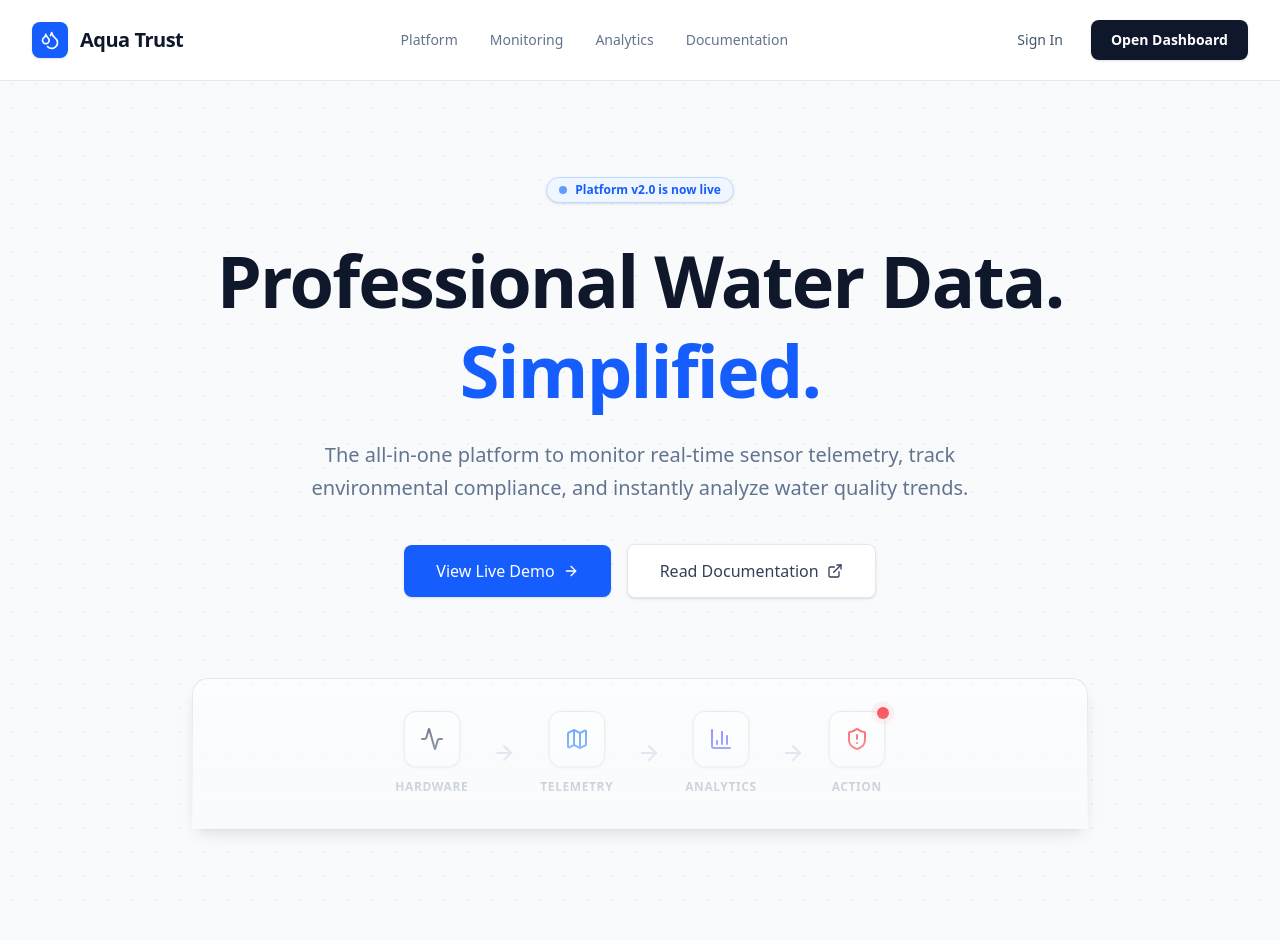
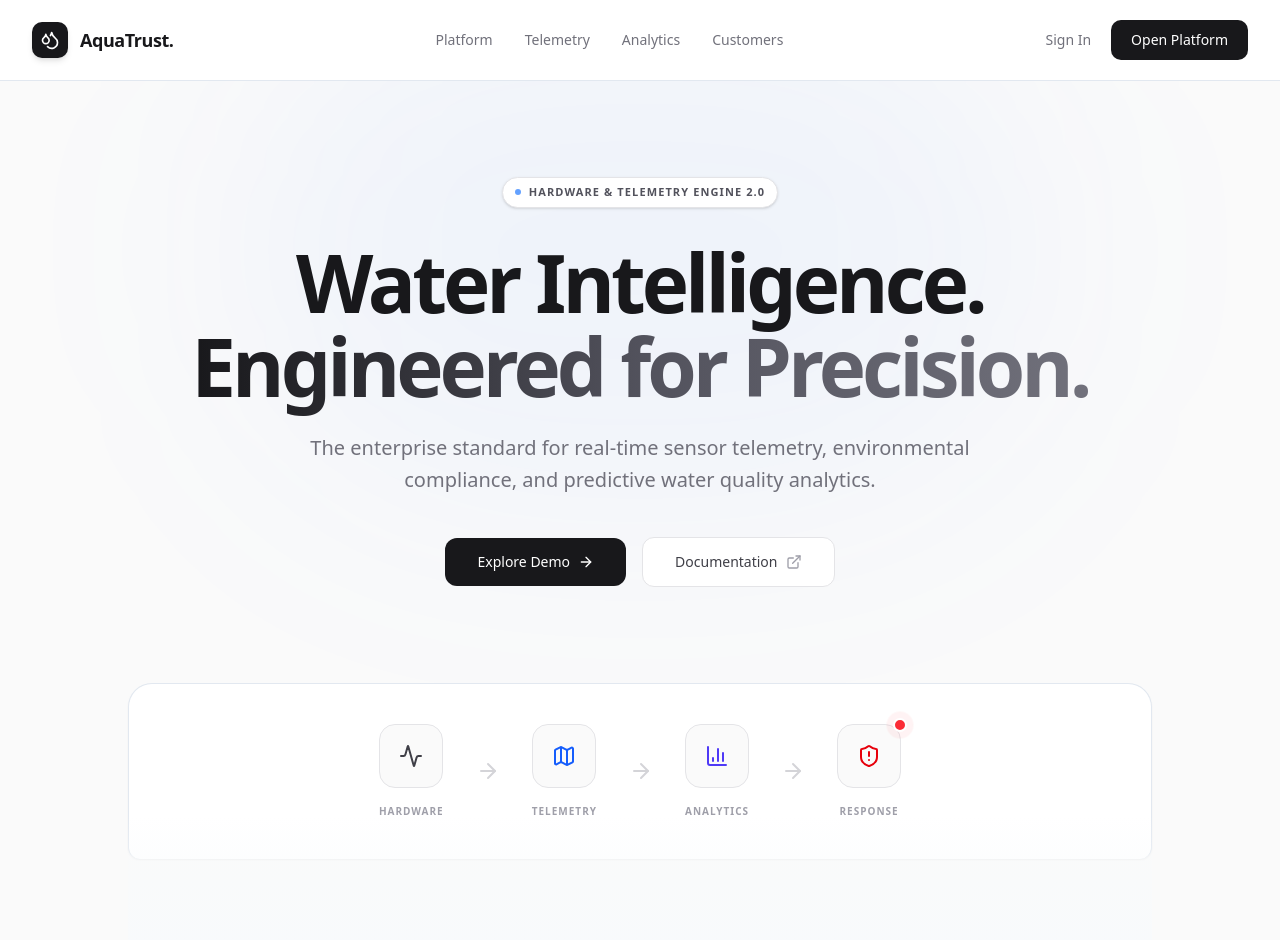
Before and after one commit to aaromal-s/Aqua-Trust, a React (Vite) app in the folder frontend/: page / in a window 1280 px wide. Shown: the top 940 px of the page. Built offline with nearby package versions, Linux system fonts and the light colour scheme.

Commit message:
style: ultra-premium UI overhaul with spring reveals, custom layered drop shadows, zinc color palette, and mask-image grid patterns

```diff
--- a/frontend/src/components/Layout.tsx
+++ b/frontend/src/components/Layout.tsx
@@ -8,26 +8,26 @@ const Layout = () => {
   return (
     <div className="min-h-screen flex bg-[var(--background)] text-[var(--foreground)]">
       {/* Sidebar */}
-      <aside className="w-64 border-r border-[var(--border)] bg-[var(--card)] hidden md:flex flex-col">
+      <aside className="w-64 border-r border-[var(--border)] bg-white hidden md:flex flex-col z-20">
         <div className="p-6 flex items-center gap-3">
-          <div className="w-8 h-8 rounded bg-gradient-to-br from-aqua-400 to-blue-600 flex items-center justify-center shadow-md shadow-blue-500/20">
-            <Droplets className="text-white w-5 h-5" />
+          <div className="w-8 h-8 rounded-[8px] bg-zinc-900 flex items-center justify-center shadow-sm">
+            <Droplets className="text-white w-4 h-4" />
           </div>
-          <span className="text-xl font-bold tracking-tight text-slate-900">Aqua Trust</span>
+          <span className="text-xl font-bold tracking-tight text-zinc-900">AquaTrust.</span>
         </div>
 
         <div className="flex-1 overflow-y-auto py-4 px-3 space-y-1">
-          <div className="px-3 py-2 text-xs font-semibold text-slate-400 uppercase tracking-wider">Monitoring</div>
+          <div className="px-3 py-2 text-[10px] font-bold text-zinc-400 uppercase tracking-widest mt-2">Monitoring</div>
           <SidebarItem icon={<Home size={18} />} label="Overview" path="/dashboard" active={path === '/dashboard'} />
           <SidebarItem icon={<Droplets size={18} />} label="Water Quality" path="/quality" active={path === '/quality'} />
 
-          <div className="px-3 py-2 mt-4 text-xs font-semibold text-slate-400 uppercase tracking-wider">Analysis</div>
+          <div className="px-3 py-2 text-[10px] font-bold text-zinc-400 uppercase tracking-widest mt-6">Analysis</div>
           <SidebarItem icon={<BrainCircuit size={18} />} label="Aqua Intelligence" path="/intelligence" active={path === '/intelligence'} />
 
-          <div className="px-3 py-2 mt-4 text-xs font-semibold text-slate-400 uppercase tracking-wider">Infrastructure</div>
+          <div className="px-3 py-2 text-[10px] font-bold text-zinc-400 uppercase tracking-widest mt-6">Infrastructure</div>
           <SidebarItem icon={<Cpu size={18} />} label="Sensors" path="/sensors" active={path === '/sensors'} />
 
-          <div className="px-3 py-2 mt-4 text-xs font-semibold text-slate-400 uppercase tracking-wider">Management</div>
+          <div className="px-3 py-2 text-[10px] font-bold text-zinc-400 uppercase tracking-widest mt-6">Management</div>
           <SidebarItem icon={<FileText size={18} />} label="Reports" path="/reports" active={path === '/reports'} />
           <SidebarItem icon={<MessageSquare size={18} />} label="Issue Reports" path="/reporting" active={path === '/reporting'} />
           <SidebarItem icon={<ShieldAlert size={18} />} label="Admin Panel" path="/admin" active={path === '/admin'} />
@@ -35,7 +35,7 @@ const Layout = () => {
       </aside>
 
       {/* Main Content */}
-      <main className="flex-1 flex flex-col overflow-hidden">
+      <main className="flex-1 flex flex-col overflow-hidden bg-[#fafafa]">
         <Outlet />
       </main>
     </div>
@@ -43,10 +43,10 @@ const Layout = () => {
 };
 
 const SidebarItem = ({ icon, label, active, badge, badgeColor, path = "#" }: any) => (
-  <Link to={path} className={`flex items-center justify-between px-3 py-2.5 rounded-lg transition-colors ${active ? 'bg-slate-900/10 text-slate-900 font-semibold' : 'text-slate-500 hover:bg-slate-900/5 hover:text-slate-700'}`}>
+  <Link to={path} className={`flex items-center justify-between px-3 py-2.5 rounded-[8px] transition-all ${active ? 'bg-zinc-100/80 text-zinc-900 font-semibold shadow-sm' : 'text-zinc-500 hover:bg-zinc-50 hover:text-zinc-800'}`}>
     <div className="flex items-center gap-3">
       {icon}
-      <span className="text-sm">{label}</span>
+      <span className="text-[13px]">{label}</span>
     </div>
     {badge && <span className={`text-[10px] font-bold px-1.5 py-0.5 rounded text-white ${badgeColor}`}>{badge}</span>}
   </Link>
--- a/frontend/src/pages/LandingPage.tsx
+++ b/frontend/src/pages/LandingPage.tsx
@@ -3,108 +3,113 @@ import { Droplets, Activity, Map, BarChart3, ShieldAlert, ArrowRight, ExternalLi
 
 const LandingPage = () => {
   return (
-    <div className="min-h-screen flex flex-col relative overflow-hidden bg-[var(--background)]">
-      {/* Clean Grid Background */}
-      <div className="absolute inset-0 bg-grid-pattern opacity-30 pointer-events-none"></div>
+    <div className="min-h-screen flex flex-col relative overflow-hidden bg-[#fafafa]">
+
+      {/* Subtle Premium Illumination */}
+      <div className="absolute top-0 left-1/2 -translate-x-1/2 w-[800px] h-[500px] bg-blue-500/5 blur-[120px] rounded-full pointer-events-none" />
+
+      {/* Clean Masked Grid Background */}
+      <div className="absolute inset-0 bg-grid-premium pointer-events-none"></div>
 
       {/* Navbar */}
-      <nav className="w-full py-5 px-8 flex justify-between items-center z-10 header-panel animate-fade-in-up">
+      <nav className="w-full py-5 px-8 flex justify-between items-center z-10 header-panel animate-spring-up">
         <div className="flex items-center gap-3">
-          <div className="w-9 h-9 rounded-lg bg-blue-600 flex items-center justify-center shadow-sm">
+          <div className="w-9 h-9 rounded-[10px] bg-zinc-900 flex items-center justify-center shadow-md">
             <Droplets className="text-white w-5 h-5" />
           </div>
-          <span className="text-xl font-bold tracking-tight text-slate-900">
-            Aqua Trust
+          <span className="text-lg font-bold tracking-tight text-zinc-900">
+            AquaTrust.
           </span>
         </div>
 
-        <div className="hidden md:flex items-center gap-8 text-sm font-medium text-slate-500">
-          <a href="#" className="hover:text-slate-900 transition-colors">Platform</a>
-          <a href="#" className="hover:text-slate-900 transition-colors">Monitoring</a>
-          <a href="#" className="hover:text-slate-900 transition-colors">Analytics</a>
-          <a href="#" className="hover:text-slate-900 transition-colors">Documentation</a>
+        <div className="hidden md:flex items-center gap-8 text-sm font-medium text-zinc-500">
+          <a href="#" className="hover:text-zinc-900 transition-colors">Platform</a>
+          <a href="#" className="hover:text-zinc-900 transition-colors">Telemetry</a>
+          <a href="#" className="hover:text-zinc-900 transition-colors">Analytics</a>
+          <a href="#" className="hover:text-zinc-900 transition-colors">Customers</a>
         </div>
 
-        <div className="flex items-center gap-4">
-          <Link to="/login" className="text-sm font-medium text-slate-600 hover:text-slate-900 transition-colors px-3 py-2">
+        <div className="flex items-center gap-5">
+          <Link to="/login" className="text-sm font-medium text-zinc-500 hover:text-zinc-900 transition-colors">
             Sign In
           </Link>
-          <Link to="/dashboard" className="px-5 py-2.5 rounded-lg bg-slate-900 text-white text-sm font-semibold hover:bg-slate-800 transition-all shadow-sm hover:shadow-md flex items-center gap-2">
-            Open Dashboard
+          <Link to="/dashboard" className="px-5 py-2.5 rounded-[10px] bg-zinc-900 text-white text-sm font-medium hover:bg-zinc-800 transition-all btn-premium flex items-center gap-2">
+            Open Platform
           </Link>
         </div>
       </nav>
 
       {/* Hero Section */}
       <main className="flex-1 flex flex-col items-center justify-center text-center px-4 z-10 py-24">
-        <div className="inline-flex items-center gap-2 px-3 py-1 rounded-full bg-blue-50 border border-blue-200 text-blue-600 text-xs font-semibold mb-8 animate-fade-in-up delay-100 shadow-sm">
-          <span className="w-2 h-2 rounded-full bg-blue-500 animate-pulse" />
-          Platform v2.0 is now live
+
+        <div className="inline-flex items-center gap-2 px-3 py-1.5 rounded-full bg-white border border-zinc-200 text-zinc-600 text-[11px] font-semibold tracking-widest uppercase mb-8 animate-spring-up delay-100 shadow-sm">
+          <span className="w-1.5 h-1.5 rounded-full bg-blue-500 animate-pulse" />
+          Hardware & Telemetry Engine 2.0
         </div>
 
-        <h1 className="text-5xl md:text-7xl font-extrabold tracking-tight mb-6 max-w-4xl leading-tight text-slate-900 animate-fade-in-up delay-200">
-          Professional Water Data.<br />
-          <span className="text-blue-600">
-            Simplified.
+        <h1 className="text-5xl md:text-[80px] font-bold tracking-tighter mb-6 max-w-5xl leading-[1.05] text-zinc-900 animate-spring-up delay-200">
+          Water Intelligence. <br />
+          <span className="text-transparent bg-clip-text bg-gradient-to-r from-zinc-900 via-zinc-600 to-zinc-500">
+            Engineered for Precision.
           </span>
         </h1>
 
-        <p className="text-lg md:text-xl text-slate-500 max-w-2xl mb-10 leading-relaxed animate-fade-in-up delay-300">
-          The all-in-one platform to monitor real-time sensor telemetry, track environmental compliance, and instantly analyze water quality trends.
+        <p className="text-lg md:text-xl text-zinc-500 max-w-2xl mb-10 leading-relaxed font-medium animate-spring-up delay-300">
+          The enterprise standard for real-time sensor telemetry, environmental compliance, and predictive water quality analytics.
         </p>
 
-        <div className="flex flex-col sm:flex-row items-center gap-4 animate-fade-in-up" style={{ animationDelay: '400ms' }}>
-          <Link to="/dashboard" className="w-full sm:w-auto px-8 py-3.5 rounded-lg bg-blue-600 text-white text-base font-medium hover:bg-blue-700 hover:-translate-y-0.5 transition-all flex items-center justify-center gap-2 shadow-sm hover:shadow-md">
-            View Live Demo <ArrowRight className="w-4 h-4" />
+        <div className="flex flex-col sm:flex-row items-center gap-4 animate-spring-up delay-400">
+          <Link to="/dashboard" className="w-full sm:w-auto px-8 py-3.5 rounded-[12px] bg-zinc-900 text-white text-sm font-medium hover:bg-zinc-800 hover:-translate-y-0.5 transition-all flex items-center justify-center gap-2 btn-premium">
+            Explore Demo <ArrowRight className="w-4 h-4" />
           </Link>
-          <Link to="/reports" className="w-full sm:w-auto px-8 py-3.5 rounded-lg bg-white border border-slate-200 text-slate-700 text-base font-medium hover:bg-slate-50 hover:-translate-y-0.5 transition-all flex items-center justify-center gap-2 shadow-sm">
-            Read Documentation <ExternalLink className="w-4 h-4" />
+          <Link to="/reports" className="w-full sm:w-auto px-8 py-3.5 rounded-[12px] bg-white border border-zinc-200 text-zinc-700 text-sm font-medium hover:bg-zinc-50 hover:-translate-y-0.5 transition-all flex items-center justify-center gap-2 btn-secondary">
+            Documentation <ExternalLink className="w-4 h-4 text-zinc-400" />
           </Link>
         </div>
 
         {/* Hero Visual Mockup */}
-        <div className="mt-20 w-full max-w-4xl relative animate-fade-in-up" style={{ animationDelay: '500ms' }}>
-          <div className="absolute inset-0 bg-gradient-to-t from-[var(--background)] to-transparent z-10 bottom-[-2px]" />
-          <div className="card rounded-t-2xl p-4 md:p-8 border-b-0 flex flex-col md:flex-row gap-6 items-center justify-center shadow-lg bg-white/50 backdrop-blur-sm">
+        <div className="mt-24 w-full max-w-5xl relative animate-spring-up delay-500">
+          <div className="absolute inset-0 bg-gradient-to-t from-[var(--background)] via-transparent to-transparent z-10 bottom-[-2px] h-[150%]" />
+
+          <div className="card rounded-t-3xl p-4 md:p-10 border-b-0 flex flex-col md:flex-row gap-8 items-center justify-center relative overflow-hidden">
+            {/* Subtle inner top glare */}
+            <div className="absolute top-0 inset-x-0 h-px bg-gradient-to-r from-transparent via-white to-transparent opacity-80" />
 
             {/* Visual Nodes */}
-            <div className="flex flex-col items-center gap-3">
-              <div className="w-14 h-14 rounded-xl bg-white border border-slate-200 flex items-center justify-center shadow-sm">
-                <Activity className="w-6 h-6 text-slate-700" />
+            <div className="flex flex-col items-center gap-4 z-20">
+              <div className="w-16 h-16 rounded-2xl bg-zinc-50 border border-zinc-200 flex items-center justify-center btn-secondary">
+                <Activity className="w-6 h-6 text-zinc-700" />
               </div>
-              <span className="text-xs font-semibold text-slate-500 uppercase tracking-wider">Hardware</span>
+              <span className="text-[10px] font-bold text-zinc-400 uppercase tracking-widest">Hardware</span>
             </div>
 
-            <ArrowRight className="text-slate-300 hidden md:block" />
-            <div className="h-8 w-[1px] bg-slate-200 md:hidden" />
+            <ArrowRight className="text-zinc-300 hidden md:block z-20" />
 
-            <div className="flex flex-col items-center gap-3">
-              <div className="w-14 h-14 rounded-xl bg-white border border-slate-200 flex items-center justify-center shadow-sm">
-                <Map className="w-6 h-6 text-blue-500" />
+            <div className="flex flex-col items-center gap-4 z-20">
+              <div className="w-16 h-16 rounded-2xl bg-zinc-50 border border-zinc-200 flex items-center justify-center btn-secondary">
+                <Map className="w-6 h-6 text-blue-600" />
               </div>
-              <span className="text-xs font-semibold text-slate-500 uppercase tracking-wider">Telemetry</span>
+              <span className="text-[10px] font-bold text-zinc-400 uppercase tracking-widest">Telemetry</span>
             </div>
 
-            <ArrowRight className="text-slate-300 hidden md:block" />
-            <div className="h-8 w-[1px] bg-slate-200 md:hidden" />
+            <ArrowRight className="text-zinc-300 hidden md:block z-20" />
 
-            <div className="flex flex-col items-center gap-3">
-              <div className="w-14 h-14 rounded-xl bg-white border border-slate-200 flex items-center justify-center shadow-sm">
-                <BarChart3 className="w-6 h-6 text-indigo-500" />
+            <div className="flex flex-col items-center gap-4 z-20">
+              <div className="w-16 h-16 rounded-2xl bg-zinc-50 border border-zinc-200 flex items-center justify-center btn-secondary">
+                <BarChart3 className="w-6 h-6 text-indigo-600" />
               </div>
-              <span className="text-xs font-semibold text-slate-500 uppercase tracking-wider">Analytics</span>
+              <span className="text-[10px] font-bold text-zinc-400 uppercase tracking-widest">Analytics</span>
             </div>
 
-            <ArrowRight className="text-slate-300 hidden md:block" />
-            <div className="h-8 w-[1px] bg-slate-200 md:hidden" />
+            <ArrowRight className="text-zinc-300 hidden md:block z-20" />
 
-            <div className="flex flex-col items-center gap-3 relative">
-              <div className="absolute -top-1 -right-1 w-3 h-3 bg-red-500 rounded-full animate-ping" />
-              <div className="absolute -top-1 -right-1 w-3 h-3 bg-red-500 rounded-full" />
-              <div className="w-14 h-14 rounded-xl bg-white border border-slate-200 flex items-center justify-center shadow-sm">
-                <ShieldAlert className="w-6 h-6 text-red-500" />
+            <div className="flex flex-col items-center gap-4 relative z-20">
+              <div className="absolute -top-1.5 -right-1.5 w-3.5 h-3.5 bg-red-500 rounded-full animate-ping opacity-75" />
+              <div className="absolute -top-1.5 -right-1.5 w-3.5 h-3.5 bg-red-500 rounded-full border-2 border-white" />
+              <div className="w-16 h-16 rounded-2xl bg-zinc-50 border border-zinc-200 flex items-center justify-center btn-secondary">
+                <ShieldAlert className="w-6 h-6 text-red-600" />
               </div>
-              <span className="text-xs font-semibold text-slate-500 uppercase tracking-wider">Action</span>
+              <span className="text-[10px] font-bold text-zinc-400 uppercase tracking-widest">Response</span>
             </div>
 
           </div>
```
